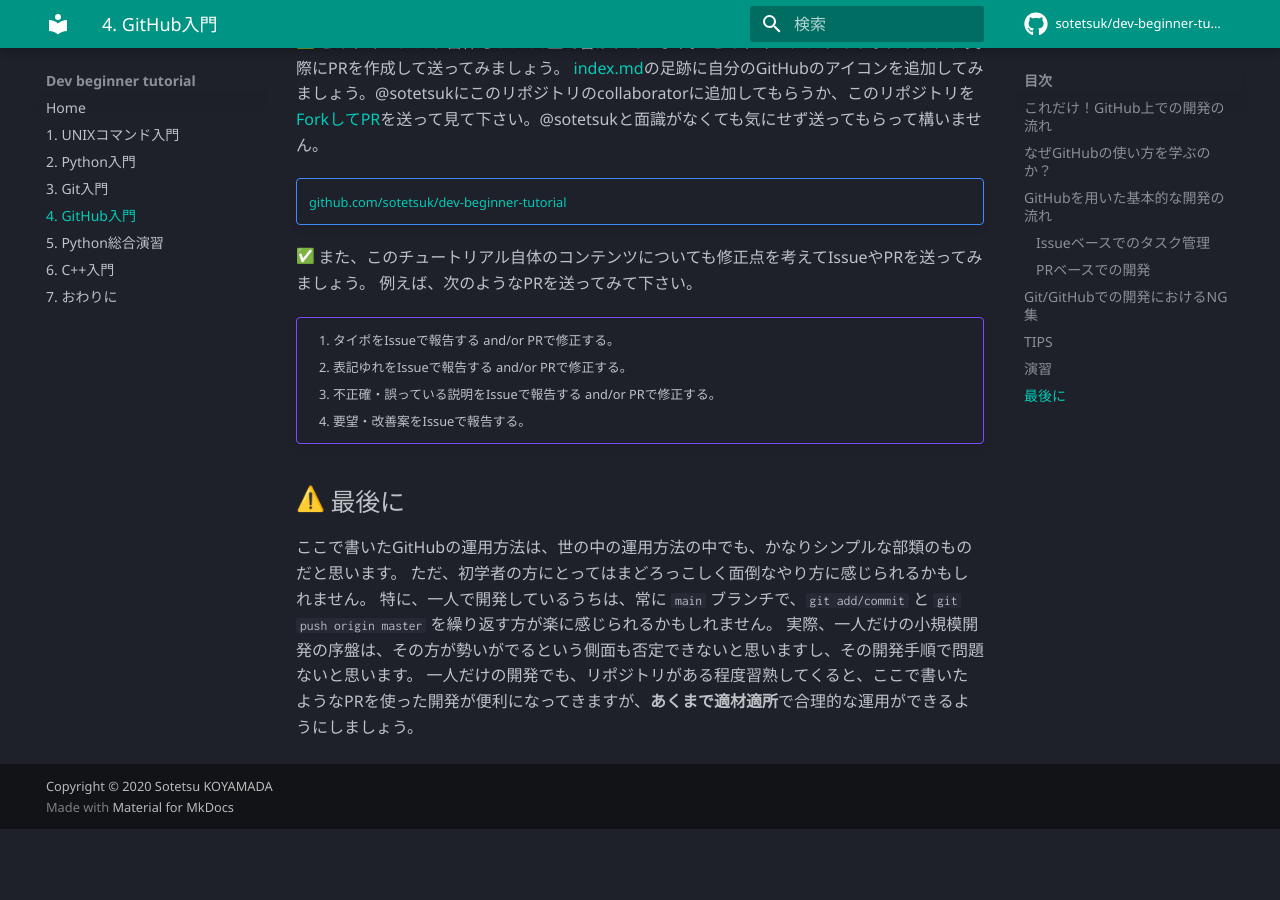
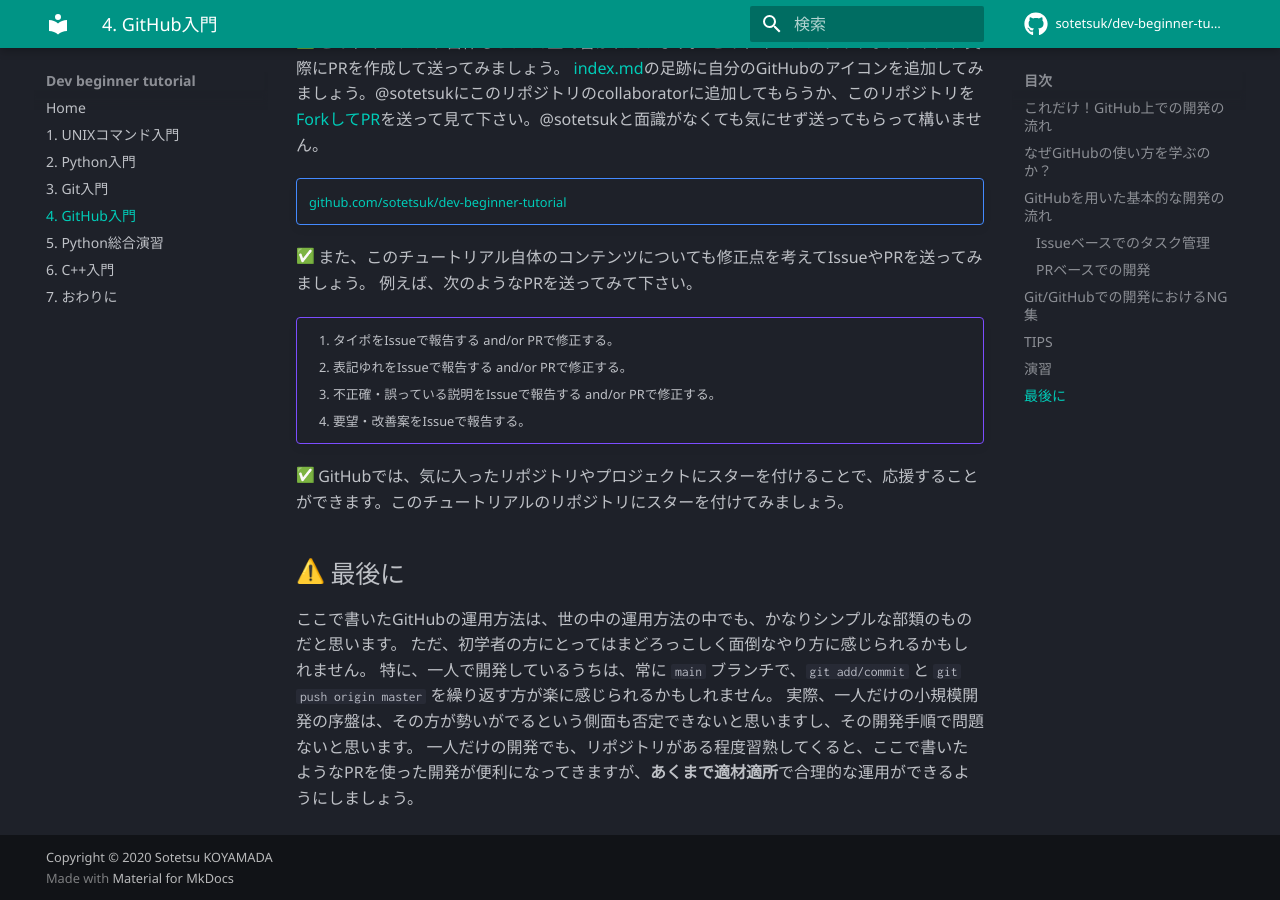
Before and after one commit to sotetsuk/dev-beginner-tutorial, an MkDocs documentation site: the page built from docs/github.md, in a window 1280 px wide and 900 px high, scrolled down 6937 px. Built offline with MkDocs 1.6.1 and Material for MkDocs 9.7.7, drawn with Linux system fonts in a browser that asks for light colours; emoji names are drawn with the system emoji font; comment, search, counter and statistics services are not loaded; before the commit the page ends 7766 px from its top, so only the background shows below that.

Commit message:
add star

```diff
--- a/docs/github.md
+++ b/docs/github.md
@@ -252,6 +252,8 @@ $ git fetch && git merge --no-ff origin/main
     3. 不正確・誤っている説明をIssueで報告する and/or PRで修正する。
     4. 要望・改善案をIssueで報告する。
 
+:white_check_mark: GitHubでは、気に入ったリポジトリやプロジェクトにスターを付けることで、応援することができます。このチュートリアルのリポジトリにスターを付けてみましょう。
+
 ## :warning: 最後に
 
 ここで書いたGitHubの運用方法は、世の中の運用方法の中でも、かなりシンプルな部類のものだと思います。
```
